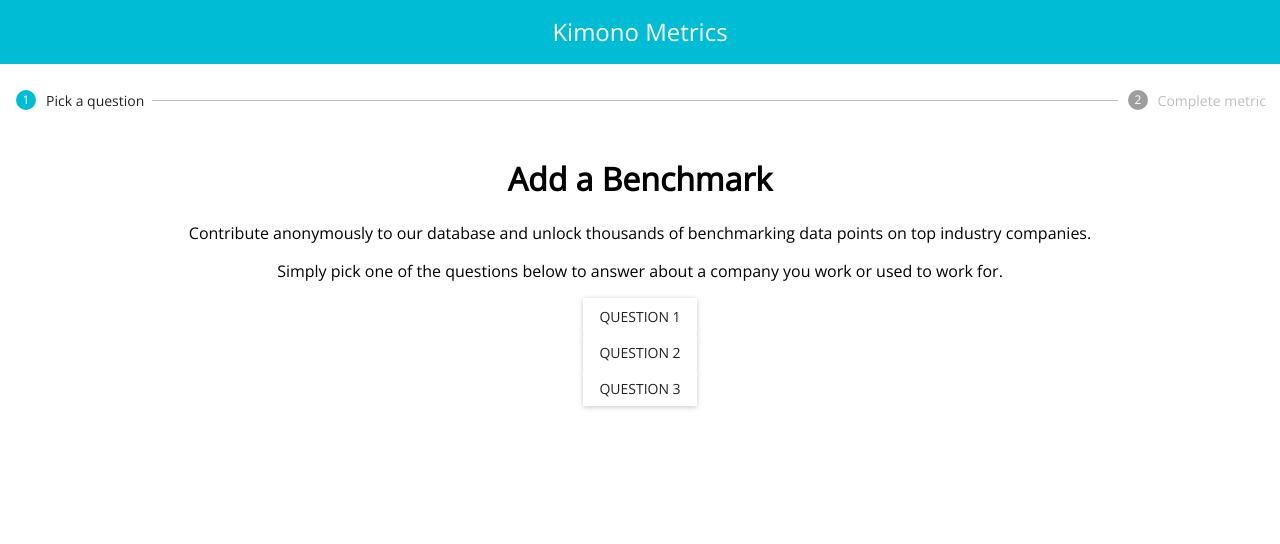
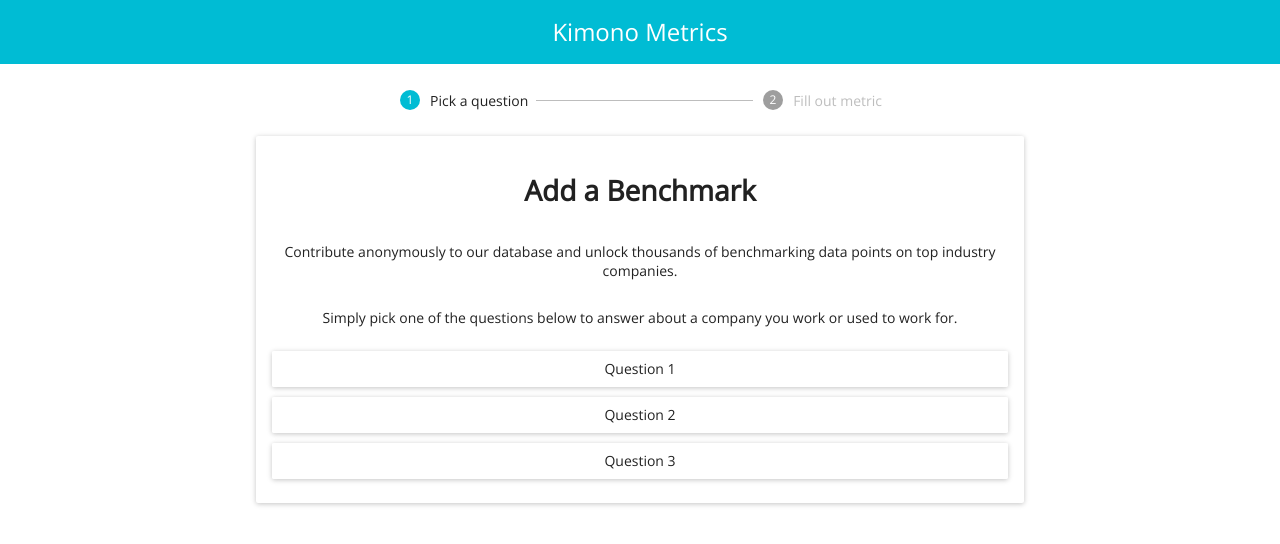
Before and after one commit to ryanleung/benchmark, a React app in the folder client/: page / in a window 1280 px wide. Shown: the top 544 px of the page. Built offline with nearby package versions, Linux system fonts and the light colour scheme; what react-tap-event-plugin would draw is missing.

Commit message:
Add styling for AddBenchmarkPage

```diff
--- /dev/null
+++ b/client/src/components/AddBenchmarkPage.css
@@ -0,0 +1,27 @@
+/* BEM naming conventions http://getbem.com/naming/ */
+.BenchmarkForm {
+	display: flex;
+	flex-direction: column;
+	align-items: center;
+
+	&__stepper {
+		width: 40%;
+	}
+
+	&__content {
+		width: 60%;
+	}
+}
+
+.QuestionCard {
+	display: flex;
+	flex-direction: column;
+	justify-content: space-between;
+	align-items: center;
+
+	&__question-btn {
+		margin-top: 10px !important;
+		text-transform: none !important;
+	}
+
+}
--- a/client/src/components/AddBenchmarkPage.js
+++ b/client/src/components/AddBenchmarkPage.js
@@ -1,16 +1,15 @@
 import React, {Component} from 'react';
-import NavBar from './NavBar.js';
+
+import {Card, CardText} from 'material-ui/Card';
+import FlatButton from 'material-ui/FlatButton';
 import MuiThemeProvider from 'material-ui/styles/MuiThemeProvider';
-import {
-  Step,
-  Stepper,
-  StepLabel,
-} from 'material-ui/Stepper';
-import FlatButton from 'material-ui/FlatButton';
 import RaisedButton from 'material-ui/RaisedButton';
+import {Step, Stepper, StepLabel} from 'material-ui/Stepper';
 import TextField from 'material-ui/TextField';
 
+import './AddBenchmarkPage.css';
 import AddBenchmarkMuiTheme from './AddBenchmarkMuiTheme.js';
+import NavBar from './NavBar.js';
 
 
 class AddBenchmarkPage extends Component {
@@ -39,7 +38,7 @@
     switch (stepIndex) {
       case 0:
         return (
-          <div>
+          <div className="QuestionCard">
             <h1>
               Add a Benchmark
             </h1>
@@ -49,41 +48,65 @@
             <p>
               Simply pick one of the questions below to answer about a company you work or used to work for.
             </p>
-            <div><RaisedButton label="Question 1" onClick={this.handleNext}/></div>
-            <div><RaisedButton label="Question 2" onClick={this.handleNext}/></div>
-            <div><RaisedButton label="Question 3" onClick={this.handleNext}/></div>
+            <RaisedButton
+              className="QuestionCard__question-btn"
+              label="Question 1"
+              fullWidth={true}
+              labelStyle={{textTransform: "none"}}
+              onClick={this.handleNext}
+            />
+            <RaisedButton
+              className="QuestionCard__question-btn"
+              label="Question 2"
+              fullWidth={true}
+              labelStyle={{textTransform: "none"}}
+              onClick={this.handleNext}
+            />
+            <RaisedButton
+              className="QuestionCard__question-btn"
+              label="Question 3"
+              fullWidth={true}
+              labelStyle={{textTransform: "none"}}
+              onClick={this.handleNext}
+            />
           </div>
         )
       case 1:
         return (
-          <div>
+          <div className="AddBenchmarkMetricCard">
             <h1>
               Add Metrics
             </h1>
             <TextField
               hintText="e.g. Google"
               floatingLabelText="Company"
-              floatingLabelFixed={true} /><br />
+              floatingLabelFixed={true}
+              fullWidth={true} /><br />
             <TextField
               hintText="e.g. Maps division"
               floatingLabelText="Business Unit / Division"
-              floatingLabelFixed={true} /><br />
+              floatingLabelFixed={true}
+              fullWidth={true} /><br />
             <TextField
               hintText="e.g. 2009"
               floatingLabelText="Year"
-              floatingLabelFixed={true} /><br />
+              floatingLabelFixed={true}
+              fullWidth={true} /><br />
             <TextField
               hintText="e.g. ????????????"
               floatingLabelText="Metric Question"
-              floatingLabelFixed={true} /><br />
+              floatingLabelFixed={true}
+              fullWidth={true} /><br />
             <TextField
               hintText="e.g. USA"
               floatingLabelText="Country"
-              floatingLabelFixed={true} /><br />
+              floatingLabelFixed={true}
+              fullWidth={true} /><br />
             <TextField
               hintText="e.g. blah"
               floatingLabelText="Verification Code"
-              floatingLabelFixed={true} /><br />
+              floatingLabelFixed={true}
+              fullWidth={true} /><br />
             <FlatButton
               label="Back"
               disabled={stepIndex === 0}
@@ -107,22 +130,30 @@
     const {finished, stepIndex} = this.state;
 
     return (
-      <div className="AddBenchmarkPage">
       <MuiThemeProvider muiTheme={AddBenchmarkMuiTheme}>
         <div>
           <NavBar />
+          <div className="BenchmarkForm">
+            <div className="BenchmarkForm__stepper">
               <Stepper activeStep={stepIndex}>
                 <Step>
                   <StepLabel>Pick a question</StepLabel>
                 </Step>
                 <Step>
-                <StepLabel>Complete metric</StepLabel>
+                  <StepLabel>Fill out metric</StepLabel>
                 </Step>
               </Stepper>
+            </div>
+            <div className="BenchmarkForm__content">
+              <Card>
+                <CardText>
                   {this.getStepContent(stepIndex)}
+                </CardText>
+              </Card>
+            </div>
+          </div>
         </div>
       </MuiThemeProvider>
-      </div>
     );
   }
 }
```
Lines whose indentation alone changed are shown as unchanged.
